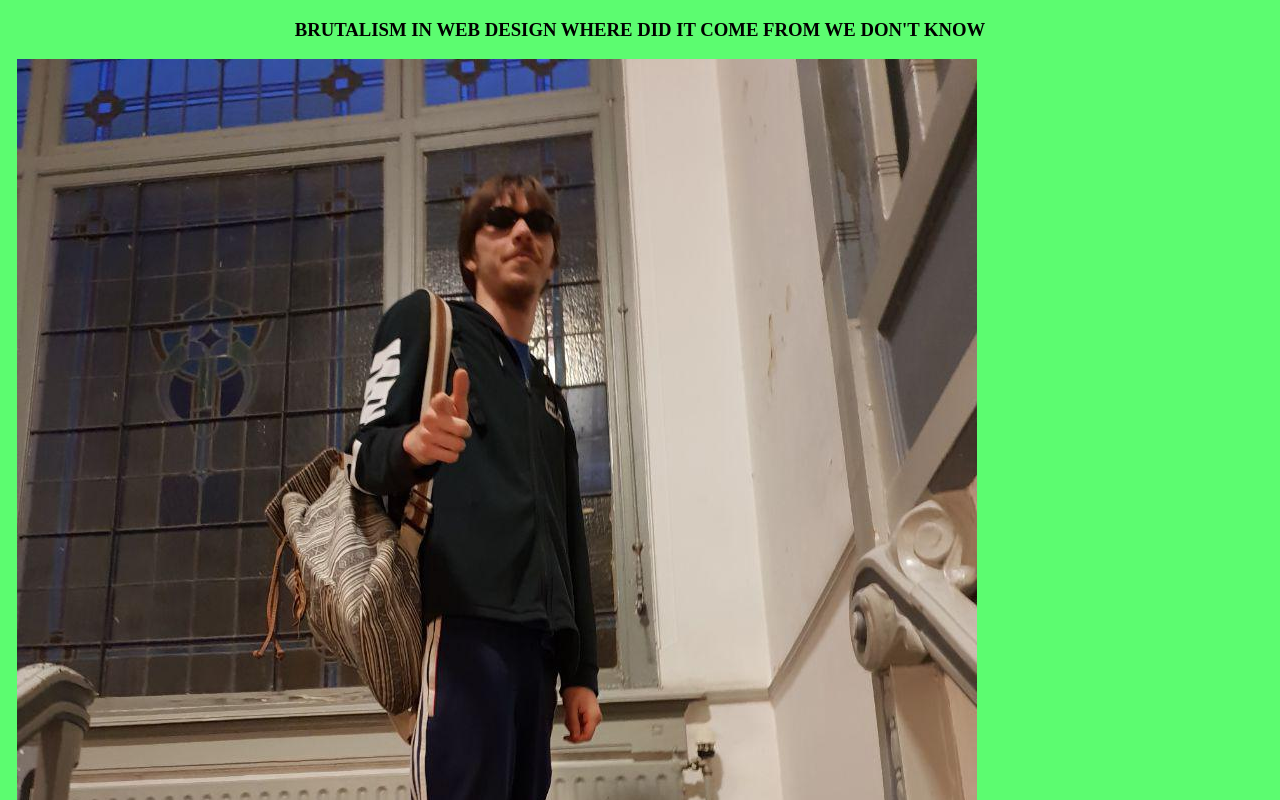
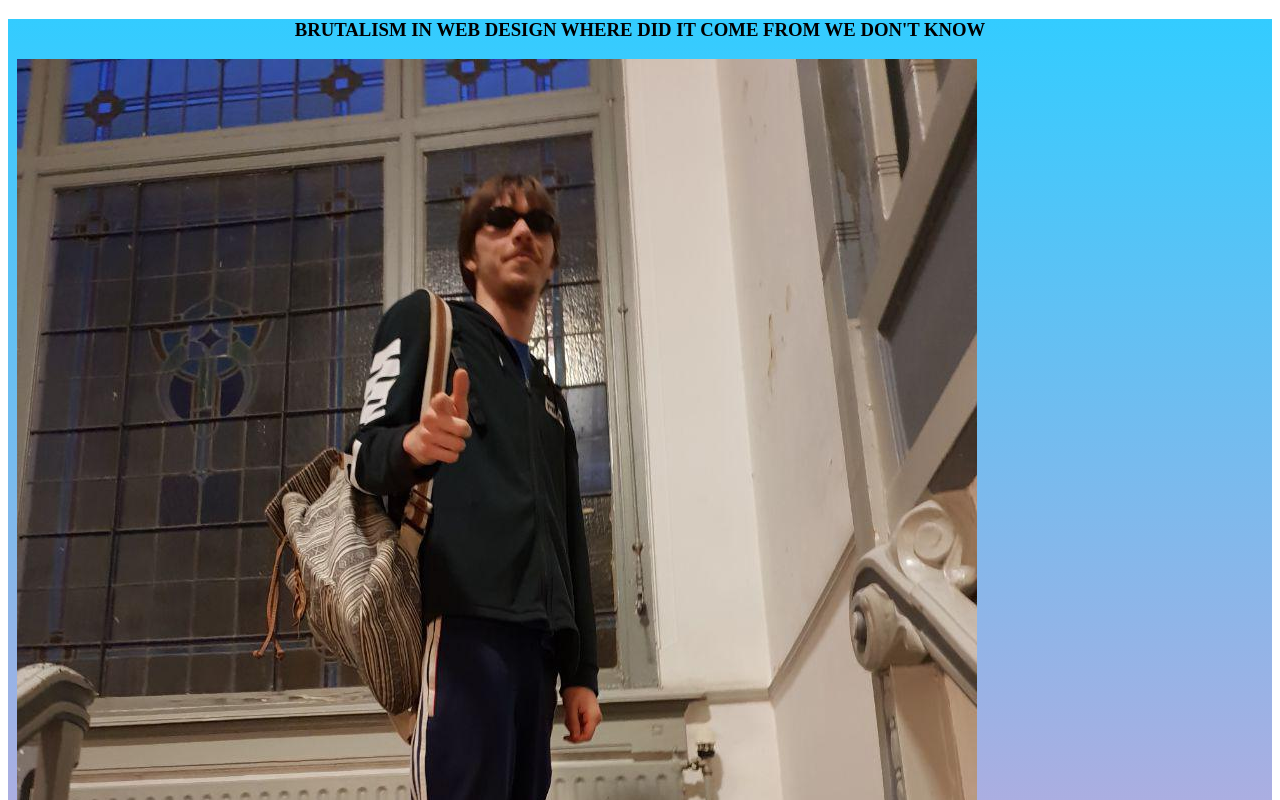
Before and after one commit to Kaswiet/kaswiet.github.io, a plain HTML site: page index.html in a window 1280 px wide. Shown: the top 800 px of the page. Drawn offline with Linux system fonts and the light colour scheme.

Commit message:
Update index.html

```diff
--- a/index.html
+++ b/index.html
@@ -1,13 +1,23 @@
 <!DOCTYPE html>
 <html>
-<body   bgcolor="#5cdfcb7">
+<style>
+div {
+    background: linear-gradient(to bottom, #33ccff 0%, #ff99cc 100%)
+}
+</style>
+<body >
+	<div>
+
 <center>
 <h3>BRUTALISM IN WEB DESIGN WHERE DID IT COME FROM WE DON'T KNOW</h3>
+
+
 
 <img src="bang.jpg" alt="Bang bang bitch">
 <font size="48">
 <a href="https://www.dogecore.com/collections/thrift">BUY MERCH</a>
 </font>
  </center>
+ </div>
 </body>
 </html>
```
